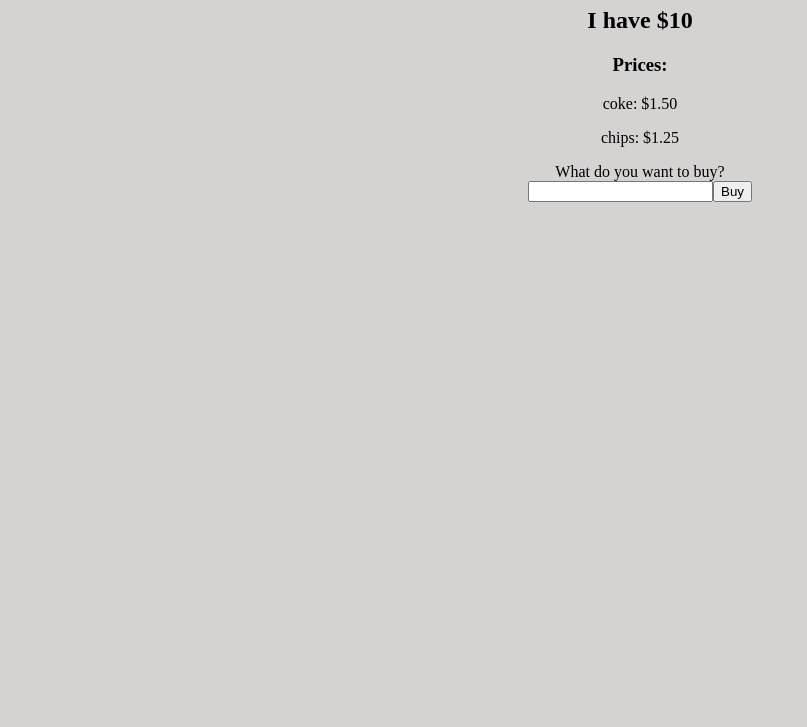
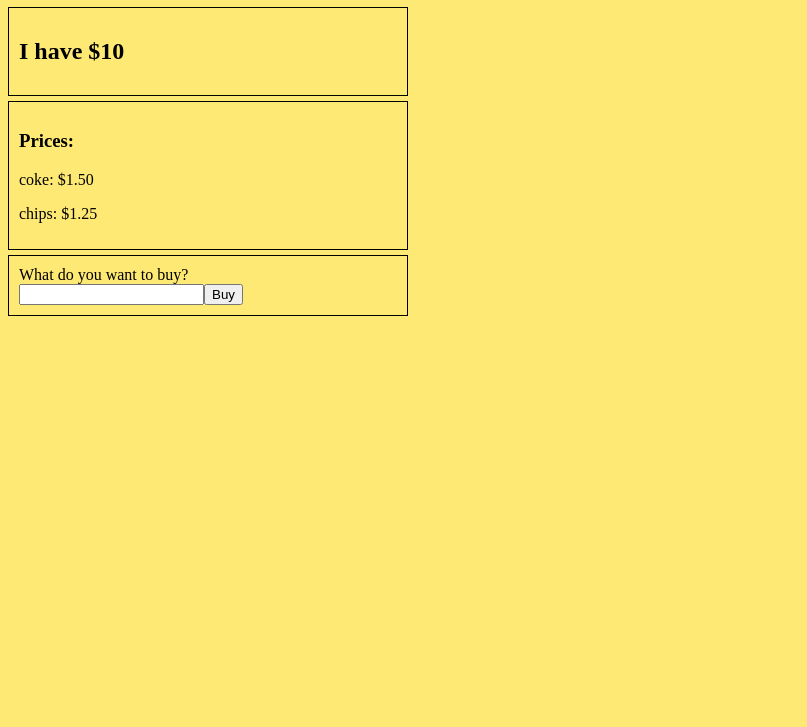
Before and after one commit to itscodenation/vending-machine-starter, a plain HTML site: page index.html in a window 1280 px wide. Shown: the part 73-800 px from the top of the page, without its empty margins (0-807 px from the left). Drawn offline with nearby package versions, Linux system fonts and the light colour scheme.

Commit message:
Update style.css

```diff
--- a/style.css
+++ b/style.css
@@ -1,11 +1,15 @@
-img {
-    width: 500px;
+.layout {
+    display: flex;
+    flex-direction: column;
+    width: 25rem;
+}
+
+.container {
+    border: 1px solid black;
+    padding: 10px;
+    margin-bottom: 5px;
 }
 
 body {
-    background-color: #D5D3D2;
+    background: #fee974;
 }
-
-div {
-    text-align: center;
-}
```
